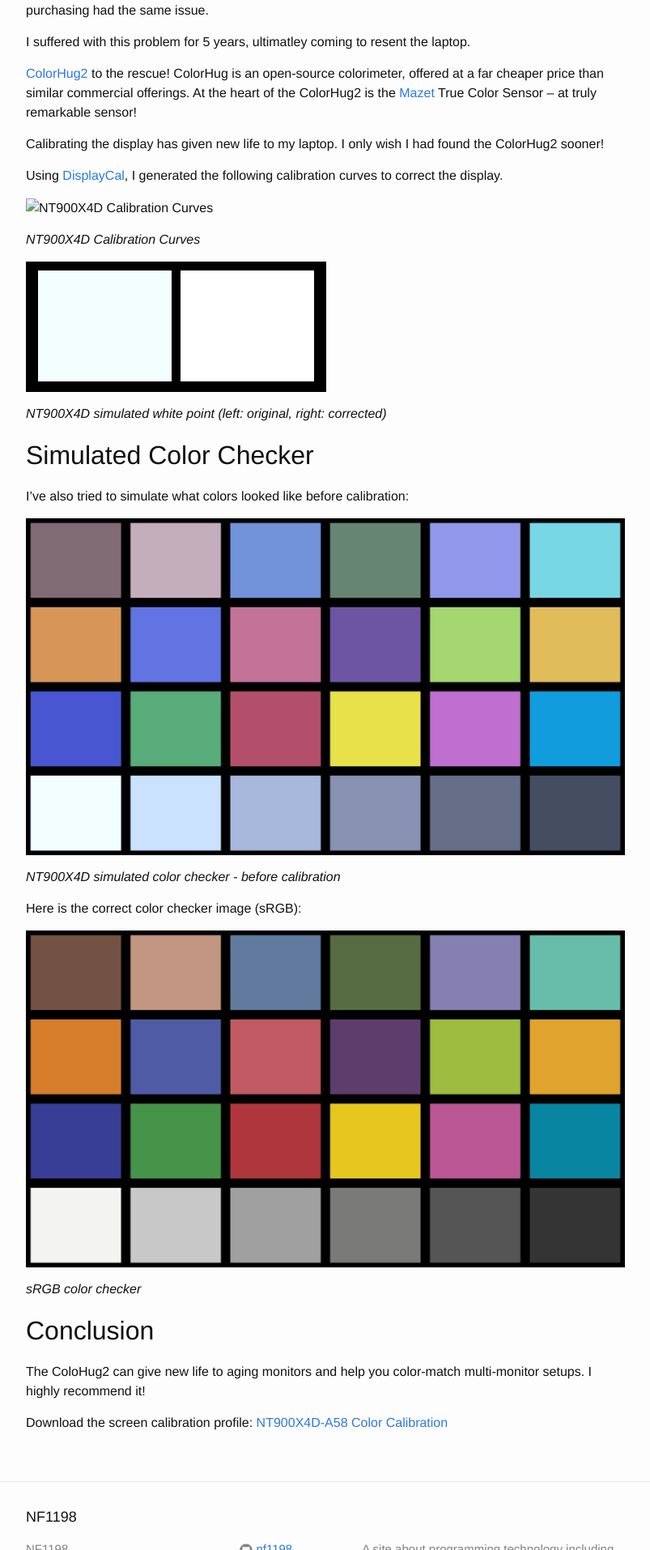
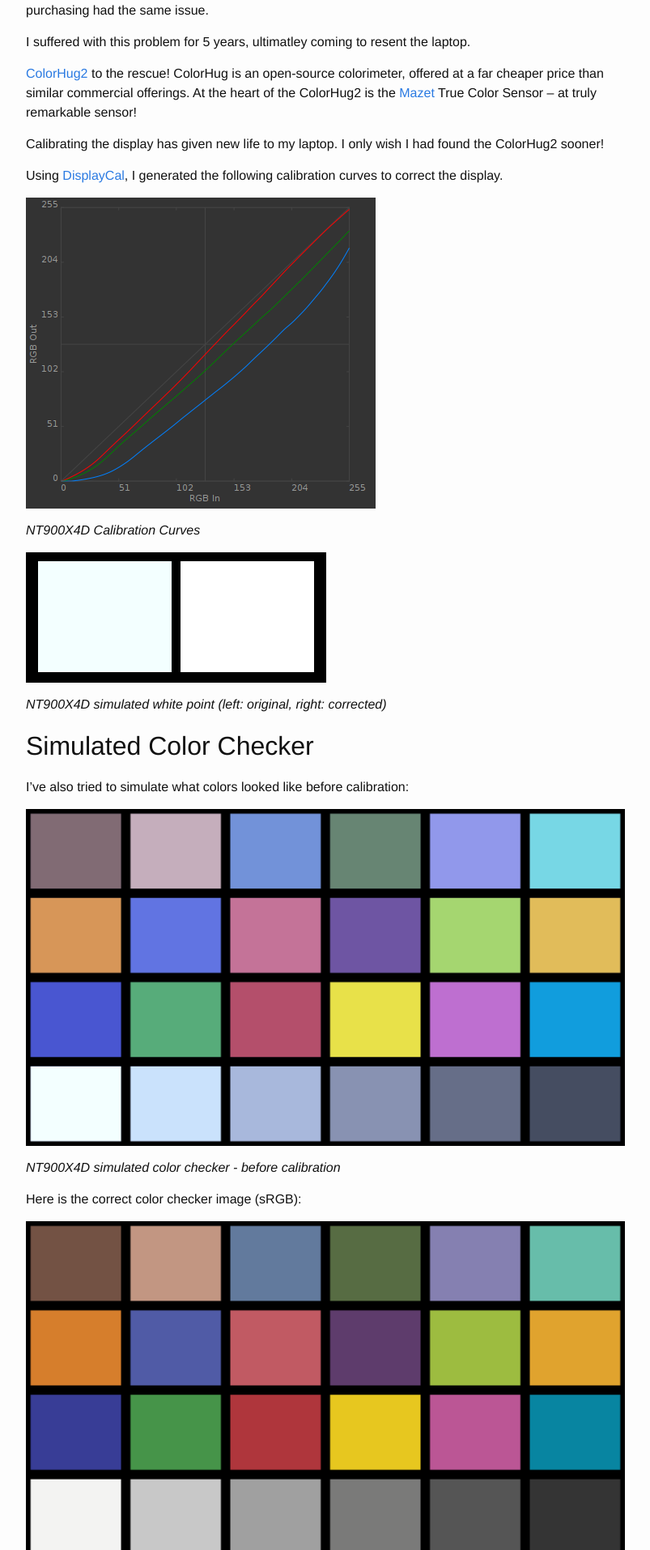
Before and after one commit to NF1198/nf1198.github.io, a Jekyll site: the page built from _posts/2017-12-08-FixingLaptopColor.markdown, in a window 1280 px wide. Shown: the part 334-2248 px from the top of the page at 81% size, without its empty margins (238-1041 px from the left). Built offline with Jekyll 4.4.1, drawn with Linux system fonts in a browser that asks for light colours; nearby versions of some CDN libraries.

Commit message:
NT900x4d color post - fixed link

```diff
--- a/_posts/2017-12-08-FixingLaptopColor.markdown
+++ b/_posts/2017-12-08-FixingLaptopColor.markdown
@@ -30,7 +30,7 @@ found the ColorHug2 sooner!
 
 Using [DisplayCal](https://displaycal.net/), I generated the following calibration curves to correct the display.
 
-![NT900X4D Calibration Curves](/assets/CalibrationCurves-NT900X4D.png)
+![NT900X4D Calibration Curves](/assets/nt900x4d-color/CalibrationCurves-NT900X4D.png)
 
 *NT900X4D Calibration Curves*
 
```
